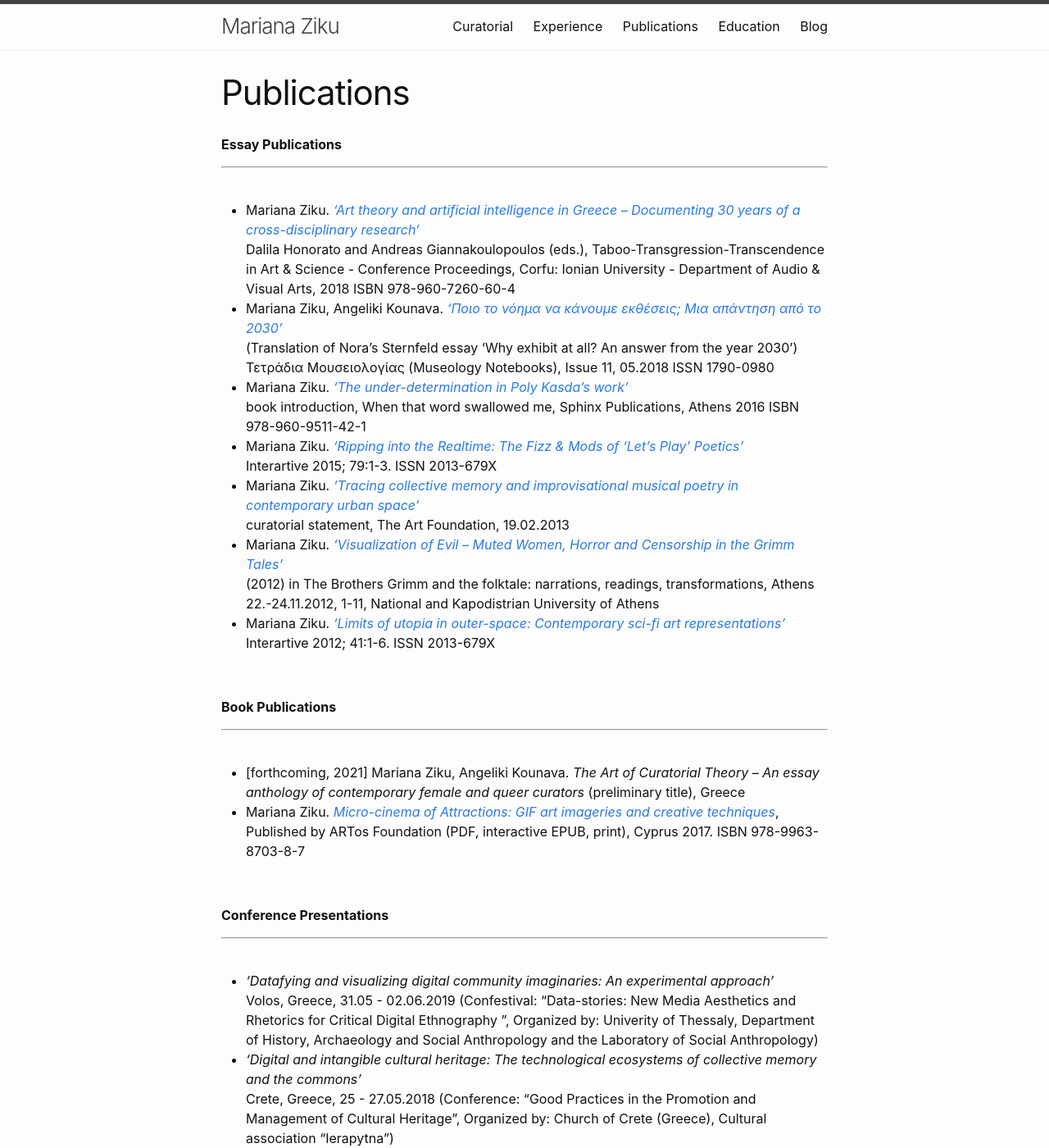
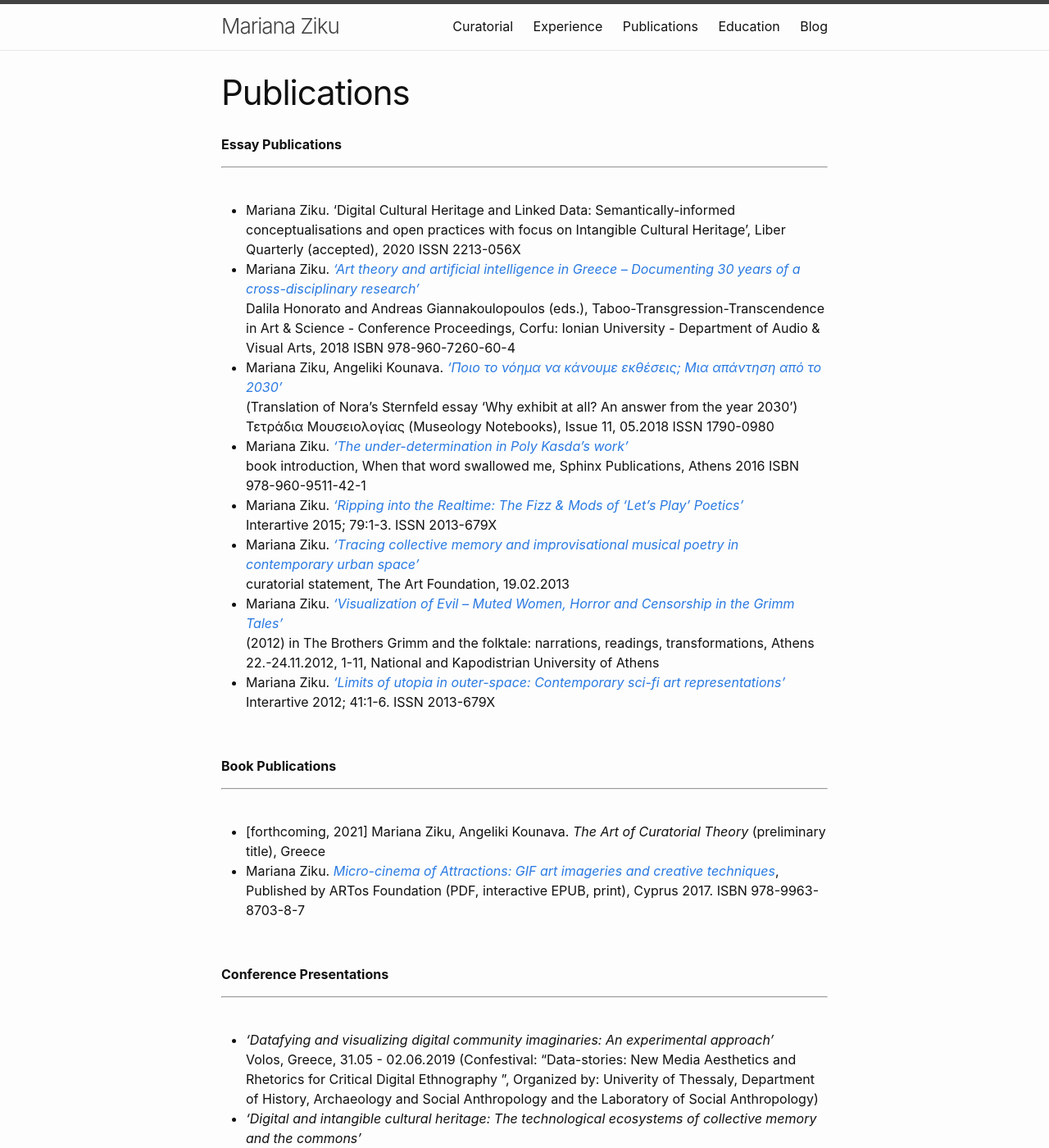
Before and after one commit to mziku/mziku.github.io, a Jekyll site: the page built from publications.md, in a window 1280 px wide and 1400 px high. Shown: the whole window at 82% size. Built offline with Jekyll 4.4.1, drawn with Linux system fonts in a browser that asks for light colours.

Commit message:
Update publications.md

```diff
--- a/publications.md
+++ b/publications.md
@@ -9,7 +9,7 @@ navigation_weight: 3
 
 ---
 <br>
-
+- Mariana Ziku. 'Digital Cultural Heritage and Linked Data: Semantically-informed conceptualisations and open practices with focus on Intangible Cultural Heritage', Liber Quarterly (accepted), 2020 ISSN 2213-056X
 - Mariana Ziku. [*'Art theory and artificial intelligence in Greece – Documenting 30 years of a cross-disciplinary research'*](https://www.academia.edu/35189649/Art_Theory_and_Artificial_Intelligence_in_Greece_Documenting_30_years_of_a_cross-disciplinary_research)
 Dalila Honorato and Andreas Giannakoulopoulos (eds.), Taboo-Transgression-Transcendence in Art & Science - Conference Proceedings, Corfu: Ionian University - Department of Audio & Visual Arts, 2018 ISBN 978-960-7260-60-4
 - Mariana Ziku, Angeliki Kounava. [*'Ποιο το νόημα να κάνουμε εκθέσεις; Μια απάντηση από το 2030'*](https://kaleidoscope.gr/el/tetradia-mouseiologias/tetradia11--11-523.html)
@@ -34,7 +34,7 @@ Interartive 2012; 41:1-6. ISSN 2013-679X
 
 <br>
 
-- [forthcoming, 2021] Mariana Ziku, Angeliki Kounava. *The Art of Curatorial Theory – An essay anthology of contemporary female and queer curators* (preliminary title), Greece
+- [forthcoming, 2021] Mariana Ziku, Angeliki Kounava. *The Art of Curatorial Theory* (preliminary title), Greece
 - Mariana Ziku. [*Micro-cinema of Attractions: GIF art imageries and creative techniques*](https://drive.google.com/drive/folders/0B0UjNhiCkNpkN0pPU2ZVX3BzVFU),
 Published by ARTos Foundation (PDF, interactive EPUB, print), Cyprus 2017. ISBN 978-9963-8703-8-7
 
```
